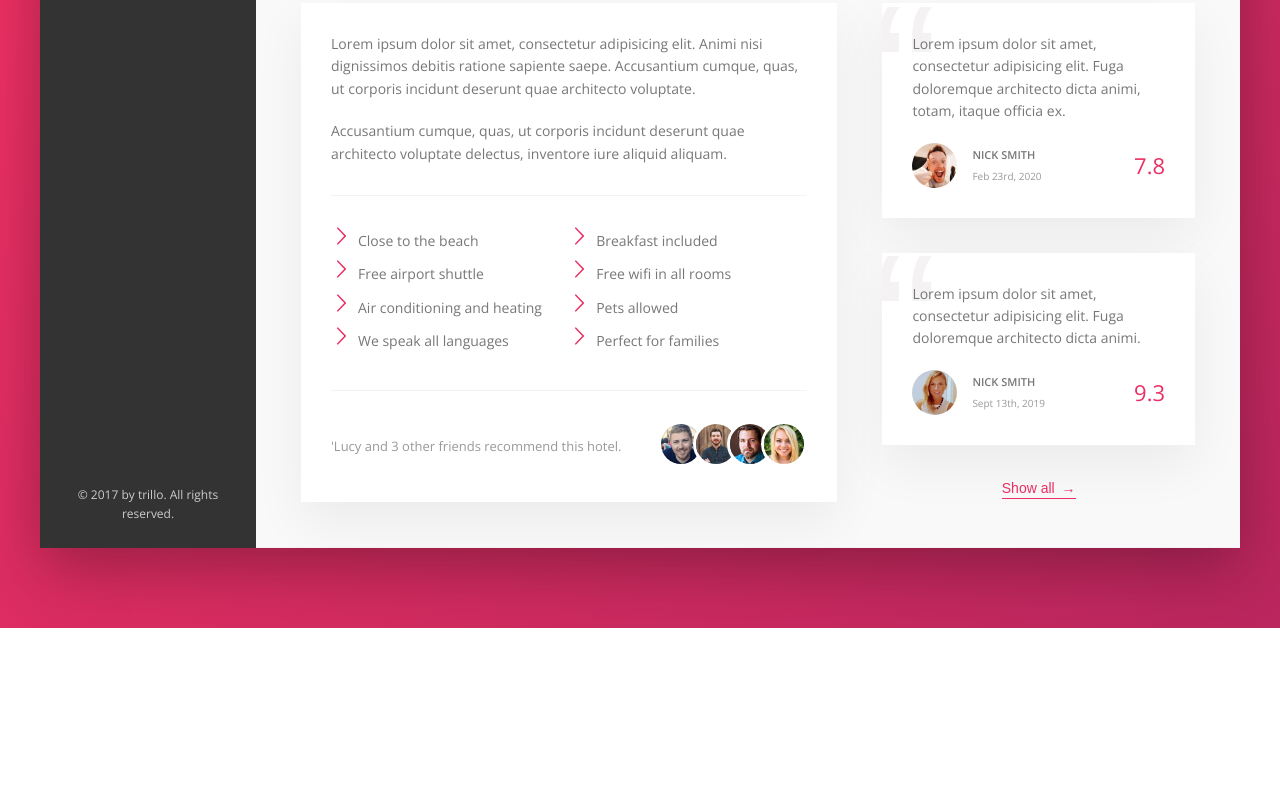
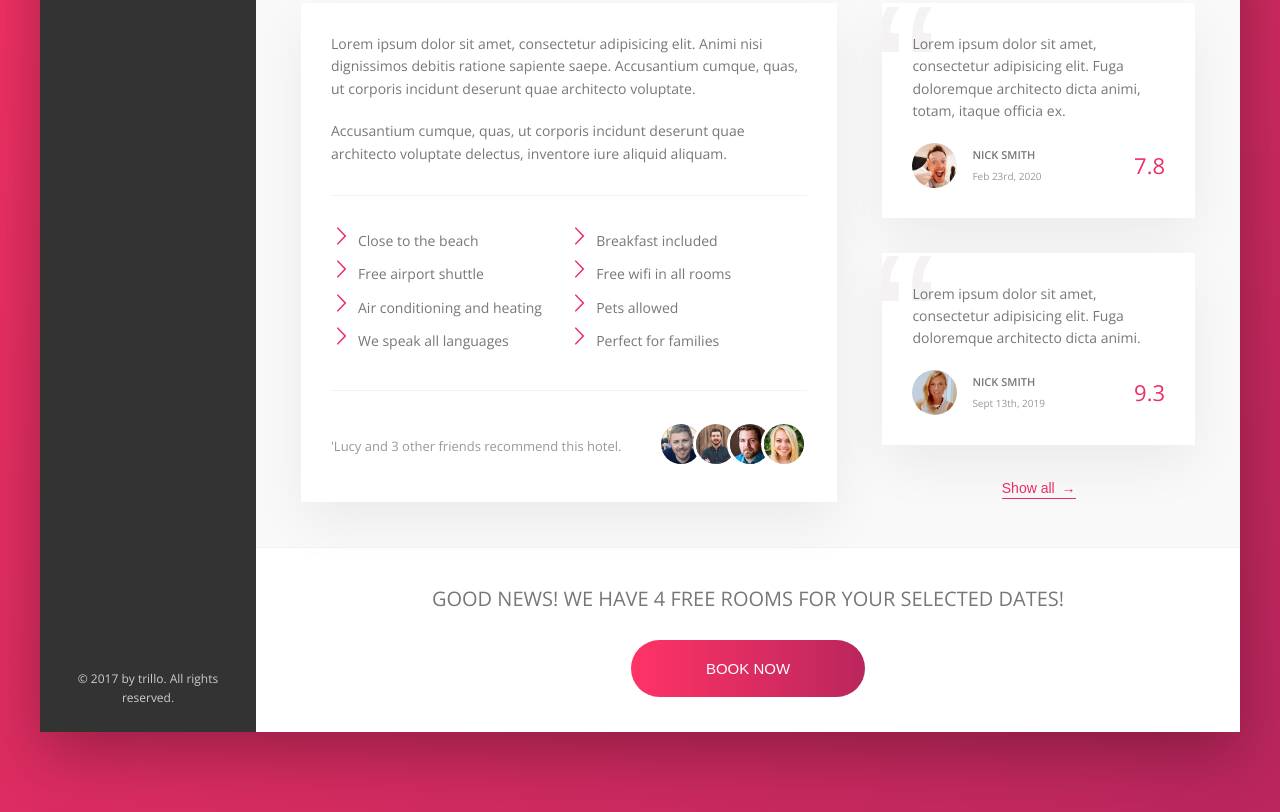
Before and after one commit to milarako/Trillo-Flexbox, a website: page index.html in a window 1280 px wide. Shown: the part 644-1456 px from the top of the page. Before the commit the page ends 1272 px from the top, so only its background shows below. Drawn offline with nearby package versions, Linux system fonts and the light colour scheme.

Commit message:
build call to acton section

```diff
--- a/index.html
+++ b/index.html
@@ -201,6 +201,15 @@
                             <button class="btn-inline">Show all <span>&rarr;</span></button>
                         </div>
                     </div>
+                    <div class="cta">
+                        <h2 class="cta__book-now">
+                            Good news! We have 4 free rooms for your selected dates!
+                        </h2>
+                        <button class="btn">
+                            <span class="btn__visible">Book now</span>
+                            <span class="btn__invisible">Only 4 rooms left</span>
+                        </button>
+                    </div>
                 </main>
             </div>
         </div>
--- a/sass/_components.scss
+++ b/sass/_components.scss
@@ -438,3 +438,67 @@
                 z-index: 1;
         }
 }
+
+////////////////////////////////////////////
+// CALL TO ACTION
+.cta {
+        padding: 3.5rem 0;
+        text-align: center;
+
+        &__book-now {
+                font-size: 2rem;
+                font-weight: 300;
+                text-transform: uppercase;
+                margin-bottom: 2.5rem;
+        }
+}
+
+////////////////////////////////////////////
+// BUTTON
+.btn {
+        font-size: 1.5rem;
+        font-weight: 300;
+        text-transform: uppercase;
+        border-radius: 100px;
+        border: none;
+        background-image: linear-gradient(to right, var(--color-primary-light), var(--color-primary-dark));
+        color: #fff;
+        position: relative;
+        overflow: hidden;
+        cursor: pointer;
+
+        & > * {
+                display: inline-block;
+                height: 100%;
+                width: 100%;
+                transition: all .2s;
+        }
+
+        &__visible {
+                padding: 2rem 7.5rem;
+        }
+
+        &__invisible {
+                position: absolute;
+                padding: 2rem 0;
+                left: 0;
+                top: -100%;
+        }
+
+        &:hover {
+                background-image: linear-gradient(to left, var(--color-primary-light), var(--color-primary-dark));
+        }
+
+        &:hover &__visible {
+                transform: translateY(100%);
+        }
+
+        &:hover &__invisible {
+                top: 0;
+        }
+
+        &:focus {
+                outline: none;
+                animation: pulsate 1s infinite;
+        }
+}
```
Also changed, not shown: css/style.css.
